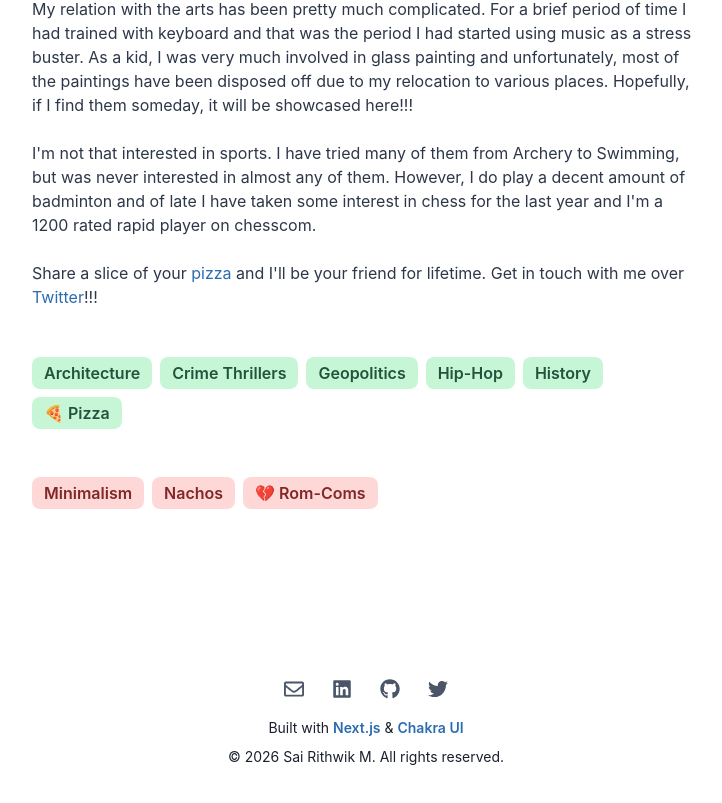
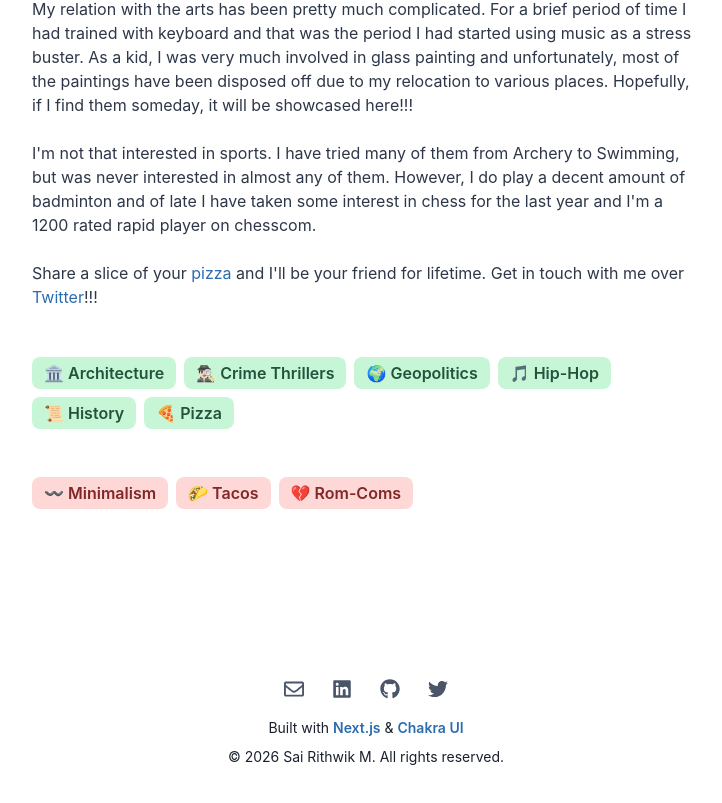
Before and after one commit to rtwksai/portfolio, a Next.js app: page /about in a window 1280 px wide. Shown: the part 913-1716 px from the top of the page, without its empty margins (274-996 px from the left). Built offline with nearby package versions, Linux system fonts and the light colour scheme.

Commit message:
more minor tweaks

```diff
--- a/pages/about.js
+++ b/pages/about.js
@@ -26,14 +26,14 @@ const images = [{
 
 const Interests = {
     like: [
-    "Architecture",
-    "Crime Thrillers",
-    "Geopolitics",
-    "Hip-Hop",
-    "History",
+    "🏛️ Architecture",
+    "🕵🏻‍♂️ Crime Thrillers",
+    "🌍 Geopolitics",
+    "🎵 Hip-Hop",
+    "📜 History",
     "🍕 Pizza"],
 
-    dislike: ["Minimalism", "Nachos", "💔 Rom-Coms"]
+    dislike: ["〰️ Minimalism", "🌮 Tacos", "💔 Rom-Coms"]
 };
 
 
```
